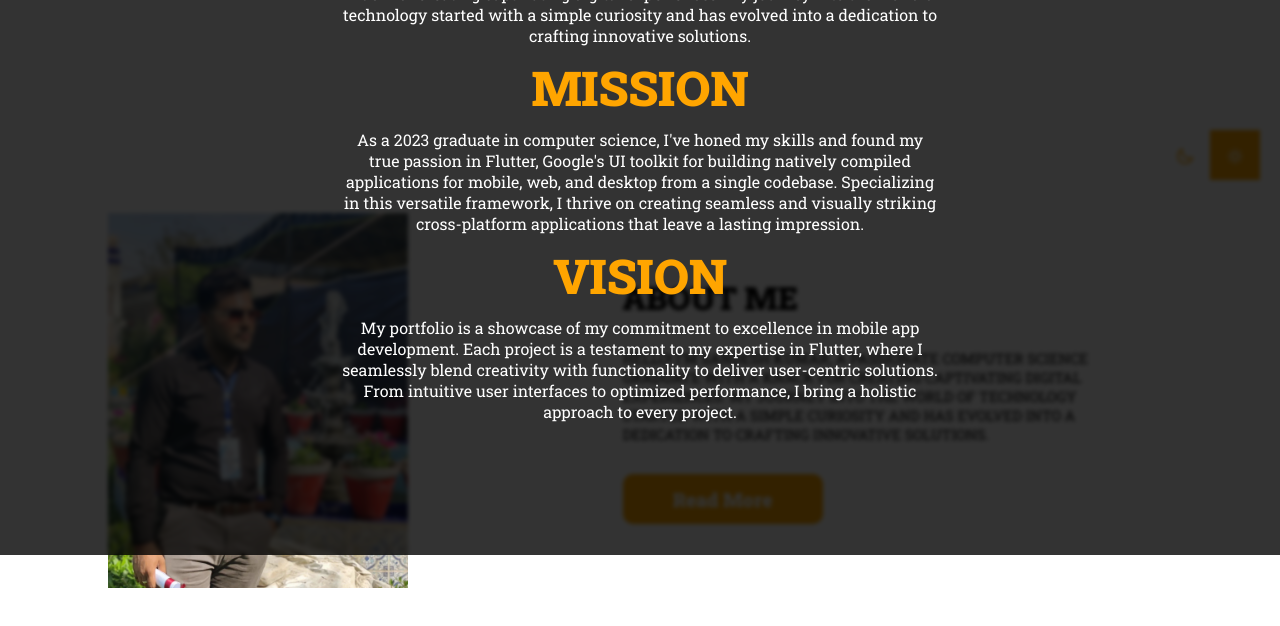
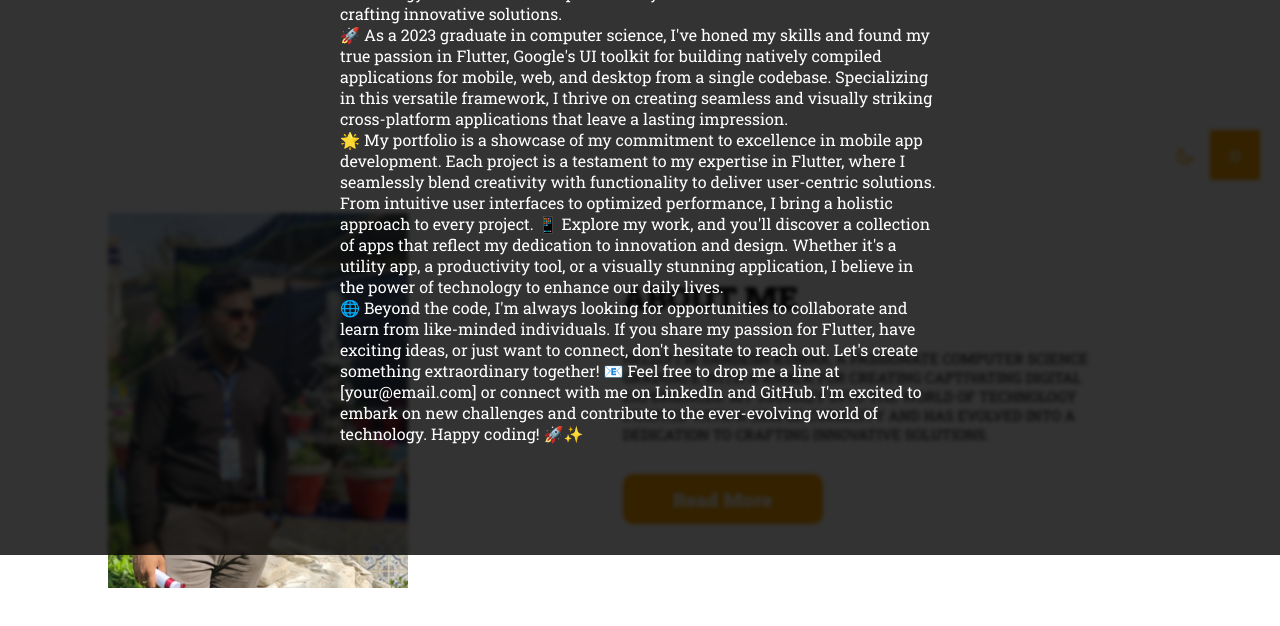
Before and after one commit to Jawad-Ali-Soomro/portfolio-v1, a React (Vite) app: page / in a window 1280 px wide. Both pictures are taken after a click on the button "Read More". Shown: the part 800-1426 px from the top of the page. Built offline with nearby package versions, Linux system fonts and the light colour scheme.

Commit message:
uploaded

```diff
--- a/src/App.css
+++ b/src/App.css
@@ -294,6 +294,12 @@
   .about-page img {
     width: 200px;
   }
+  .about-me div h1 {
+    font-size: 1.5rem !important;
+  }
+  .about-me div {
+    max-width: 350px;
+  }
 }
 
 .about-me {
@@ -315,7 +321,7 @@
   width: 600px;
   display: flex;
   justify-content: center;
-  align-items: center;
+  /* align-items: center; */
   flex-direction: column;
   gap: 10px;
 }
@@ -323,10 +329,6 @@
   text-transform: uppercase;
   font-size: 3rem;
   color: orange;
-}
-
-.about-me div p {
-  text-align: center;
 }
 
 .about-me .close-btn {
--- a/src/Pages/Home.jsx
+++ b/src/Pages/Home.jsx
@@ -210,30 +210,35 @@ const Home = () => {
           <div className="heading">
             <h1>About</h1>
             <p>
-              Hello! I'm Sandesh Kumar, a passionate computer science graduate
-              with a knack for creating captivating digital experiences. My
-              journey into the world of technology started with a simple
-              curiosity and has evolved into a dedication to crafting innovative
-              solutions.
-            </p>
-            <h1>mission</h1>
-            <p>
-              As a 2023 graduate in computer science, I've honed my skills and
-              found my true passion in Flutter, Google's UI toolkit for building
-              natively compiled applications for mobile, web, and desktop from a
-              single codebase. Specializing in this versatile framework, I
-              thrive on creating seamless and visually striking cross-platform
-              applications that leave a lasting impression.
-            </p>
-            <h1>Vision</h1>
-            <p>
-              {" "}
-              My portfolio is a showcase of my commitment to excellence in
-              mobile app development. Each project is a testament to my
-              expertise in Flutter, where I seamlessly blend creativity with
-              functionality to deliver user-centric solutions. From intuitive
-              user interfaces to optimized performance, I bring a holistic
-              approach to every project.
+              👨‍💻 Hello! I'm Sandesh Kumar, a passionate computer science
+              graduate with a knack for creating captivating digital
+              experiences. My journey into the world of technology started with
+              a simple curiosity and has evolved into a dedication to crafting
+              innovative solutions. <br />
+              🚀 As a 2023 graduate in computer science, I've honed my skills
+              and found my true passion in Flutter, Google's UI toolkit for
+              building natively compiled applications for mobile, web, and
+              desktop from a single codebase. Specializing in this versatile
+              framework, I thrive on creating seamless and visually striking
+              cross-platform applications that leave a lasting impression.{" "}
+              <br /> 🌟 My portfolio is a showcase of my commitment to
+              excellence in mobile app development. Each project is a testament
+              to my expertise in Flutter, where I seamlessly blend creativity
+              with functionality to deliver user-centric solutions. From
+              intuitive user interfaces to optimized performance, I bring a
+              holistic approach to every project. 📱 Explore my work, and you'll
+              discover a collection of apps that reflect my dedication to
+              innovation and design. Whether it's a utility app, a productivity
+              tool, or a visually stunning application, I believe in the power
+              of technology to enhance our daily lives. <br /> 🌐 Beyond the
+              code, I'm always looking for opportunities to collaborate and
+              learn from like-minded individuals. If you share my passion for
+              Flutter, have exciting ideas, or just want to connect, don't
+              hesitate to reach out. Let's create something extraordinary
+              together! 📧 Feel free to drop me a line at [your@email.com] or
+              connect with me on LinkedIn and GitHub. I'm excited to embark on
+              new challenges and contribute to the ever-evolving world of
+              technology. Happy coding! 🚀✨
             </p>
           </div>
         </div>
```
